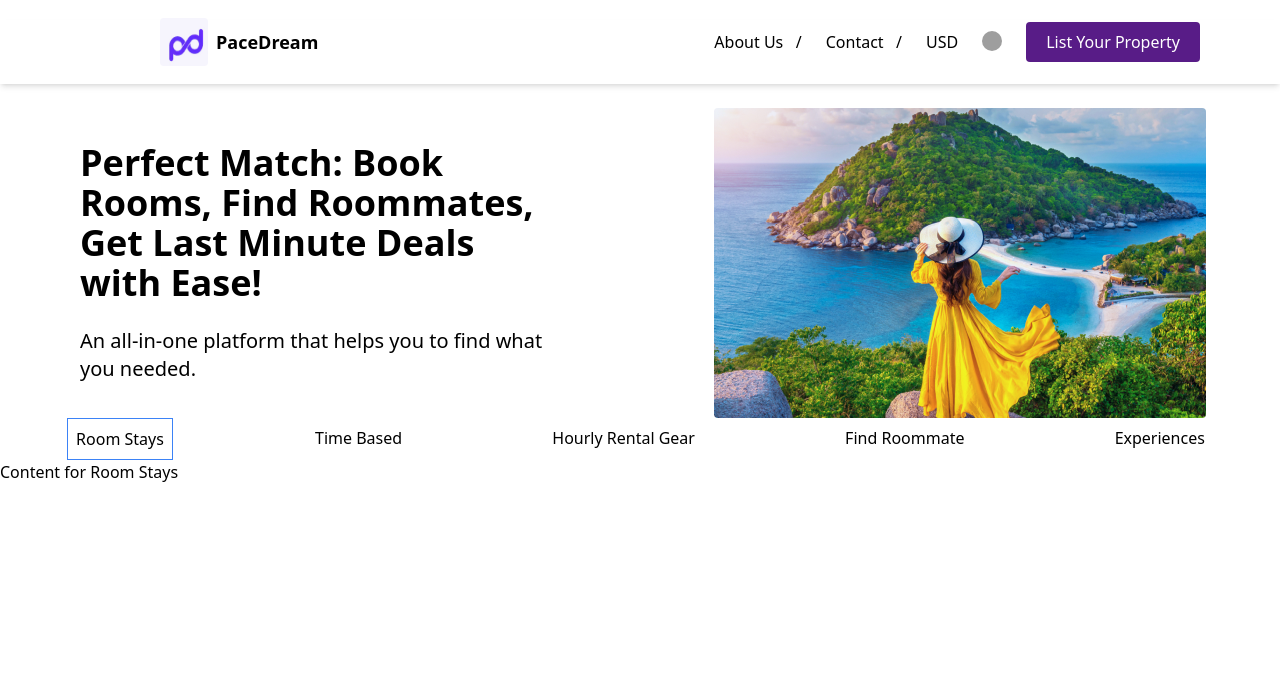
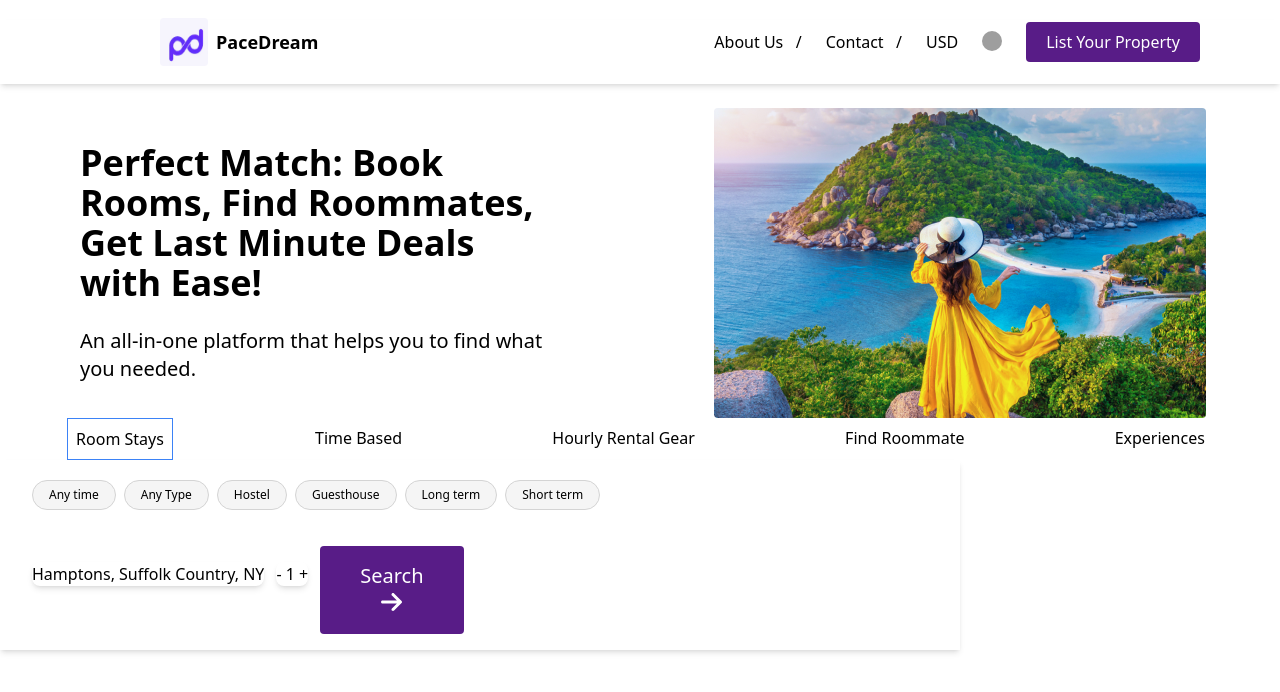
Before and after one commit to EricSiwakoti/PaceDream-Replica, a React (Vite) app: page / in a window 1280 px wide. Shown: the top 692 px of the page. Built offline with nearby package versions, Linux system fonts and the light colour scheme; grey boxes are pictures that could not be loaded.

Commit message:
feat : RoomStays content added

```diff
--- a/src/components/pages/TabComponent/RoomStays.tsx
+++ b/src/components/pages/TabComponent/RoomStays.tsx
@@ -1,7 +1,91 @@
-import React from "react";
+import React, { useState } from "react";
+import { FontAwesomeIcon } from "@fortawesome/react-fontawesome";
+import {
+  faArrowRight,
+  faMapMarkerAlt,
+  faUsers,
+} from "@fortawesome/free-solid-svg-icons";
+import Card from "../../shared/Card";
 
 const RoomStays = () => {
-  return <div>Content for Room Stays</div>;
+  const [selectedButton, setSelectedButton] = useState("");
+
+  const buttonClass =
+    "py-1.5 px-4 flex items-center rounded-full font-medium text-xs cursor-pointer mr-2 my-1 border bg-neutral-100 text-black border-neutral-300";
+  const selectedButtonClass =
+    "py-1.5 px-4 flex items-center rounded-full font-medium text-xs cursor-pointer mr-2 my-1 text-white   bg-purple-900";
+
+  return (
+    <div className="shadow-md p-4" style={{ width: "75vw" }}>
+      <div className="flex items-start mx-4">
+        <button
+          className={
+            selectedButton === "anytime" ? selectedButtonClass : buttonClass
+          }
+          onClick={() => setSelectedButton("anytime")}
+        >
+          Any time
+        </button>
+        <button
+          className={
+            selectedButton === "anytype" ? selectedButtonClass : buttonClass
+          }
+          onClick={() => setSelectedButton("anytype")}
+        >
+          Any Type
+        </button>
+        <button
+          className={
+            selectedButton === "hostel" ? selectedButtonClass : buttonClass
+          }
+          onClick={() => setSelectedButton("hostel")}
+        >
+          Hostel
+        </button>
+        <button
+          className={
+            selectedButton === "guesthouse" ? selectedButtonClass : buttonClass
+          }
+          onClick={() => setSelectedButton("guesthouse")}
+        >
+          Guesthouse
+        </button>
+        <button
+          className={
+            selectedButton === "longterm" ? selectedButtonClass : buttonClass
+          }
+          onClick={() => setSelectedButton("longterm")}
+        >
+          Long term
+        </button>
+        <button
+          className={
+            selectedButton === "shortterm" ? selectedButtonClass : buttonClass
+          }
+          onClick={() => setSelectedButton("shortterm")}
+        >
+          Short term
+        </button>
+      </div>
+      <div className="flex items-center space-x-3 mx-4">
+        <Card
+          className=""
+          title="Location"
+          body="Select Location"
+          icon={faMapMarkerAlt}
+        >
+          Hamptons, Suffolk Country, NY
+        </Card>
+        <Card className="" title="Guests" body="Add Guests" icon={faUsers}>
+          - 1 +
+        </Card>
+        <button className="bg-purple-900 hover:bg-purple-500 text-white text-xl py-4 px-10 mt-8 rounded">
+          Search <br />
+          <FontAwesomeIcon icon={faArrowRight} className="text-2xl" />
+        </button>
+      </div>
+    </div>
+  );
 };
 
 export default RoomStays;
```
